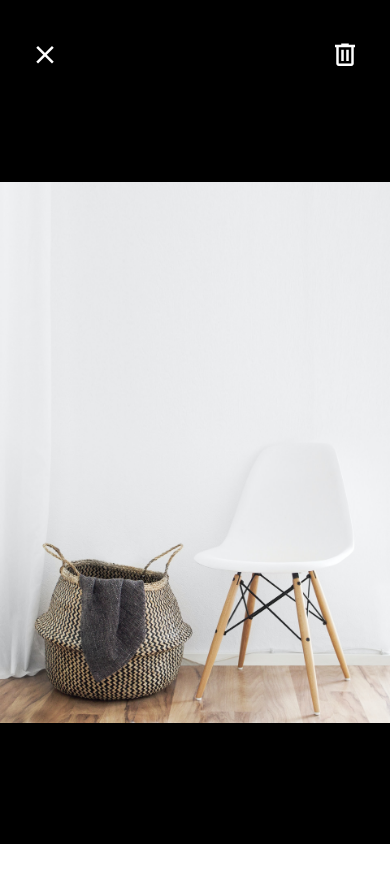
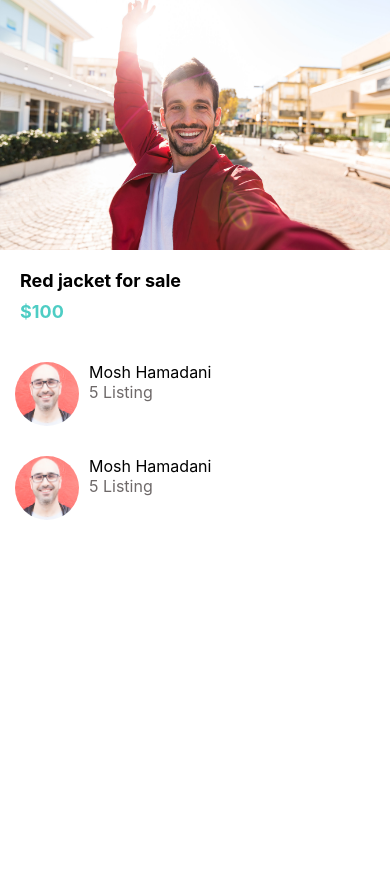
Before and after one commit to TAYBI/Done-with-it, a React Native app: screen / in a window 390 px wide. After the commit the page ends 844 px from the top, so only its background shows below. Built offline with nearby package versions, Linux system fonts and the light colour scheme.

Commit message:
improove ListingItemDetails

```diff
--- a/App.js
+++ b/App.js
@@ -5,11 +5,11 @@ import WelcomeScreen from "./app/screens/WelcomeScreen";
 import ViewImageScreen from "./app/screens/ViewImageScreen";
 import LoginButton from "./app/components/LoginButton";
 import Card from "./app/components/Card";
+import ListingDetailsScreen from "./app/screens/ListingDetailsScreen";
 
 import image from "./app/assets/jacket.jpg";
 import image2 from "./app/assets/couch.jpg";
-import ListingDetailsScreen from "./app/screens/ListingDetailsScreen";
 
 export default function App() {
-  return <ViewImageScreen />;
+  return <ListingDetailsScreen />;
 }
--- /dev/null
+++ b/app/components/ListItem.js
@@ -0,0 +1,41 @@
+import React from "react";
+import { Image, StyleSheet, Text, View } from "react-native";
+
+import colors from "../config/colors";
+
+function ListItem({ title, subTitle, image }) {
+  return (
+    <View style={styles.listionCard}>
+      <Image style={styles.imageProfile} source={image} />
+      <View style={{ paddingLeft: 10 }}>
+        <Text style={{ fontSize: 16, textTransform: "capitalize" }}>
+          {title}{" "}
+        </Text>
+        <Text
+          style={{
+            fontSize: 16,
+            textTransform: "capitalize",
+            color: colors.medium,
+          }}
+        >
+          {subTitle}
+        </Text>
+      </View>
+    </View>
+  );
+}
+
+const styles = StyleSheet.create({
+  imageProfile: {
+    width: 64,
+    height: 64,
+    borderRadius: 45,
+  },
+  listionCard: {
+    flexDirection: "row",
+    backgroundColor: colors.white,
+    padding: 15,
+  },
+});
+
+export default ListItem;
--- a/app/screens/ListingDetailsScreen.js
+++ b/app/screens/ListingDetailsScreen.js
@@ -1,5 +1,6 @@
 import React from "react";
 import { Image, View, StyleSheet, Text } from "react-native";
+import ListItem from "../components/ListItem";
 import colors from "../config/colors";
 
 function ListingDetailsScreen(props) {
@@ -10,26 +11,16 @@ function ListingDetailsScreen(props) {
         <Text style={styles.title}>Red jacket for sale</Text>
         <Text style={styles.subTitle}>$100</Text>
       </View>
-      <View style={styles.listionCard}>
-        <Image
-          style={styles.imageProfile}
-          source={require("../assets/mosh.jpg")}
-        />
-        <View style={{ paddingLeft: 10 }}>
-          <Text style={{ fontSize: 16, textTransform: "capitalize" }}>
-            Mosh hamadani
-          </Text>
-          <Text
-            style={{
-              fontSize: 16,
-              textTransform: "capitalize",
-              color: colors.medium,
-            }}
-          >
-            5 Listing
-          </Text>
-        </View>
-      </View>
+      <ListItem
+        image={require("../assets/mosh.jpg")}
+        title="mosh hamadani"
+        subTitle="5 listing"
+      />
+      <ListItem
+        image={require("../assets/mosh.jpg")}
+        title="mosh hamadani"
+        subTitle="5 listing"
+      />
     </View>
   );
 }
@@ -39,19 +30,10 @@ const styles = StyleSheet.create({
     width: "100%",
     height: 250,
   },
-  imageProfile: {
-    width: 64,
-    height: 64,
-    borderRadius: 45,
-  },
-  listionCard: {
-    flexDirection: "row",
-    backgroundColor: colors.white,
-    padding: 15,
-  },
   textContainer: {
     backgroundColor: colors.white,
     padding: 20,
+    marginBottom: 5,
   },
   title: {
     fontSize: 18,
--- a/app/screens/ViewImageScreen.js
+++ b/app/screens/ViewImageScreen.js
@@ -44,7 +44,7 @@ const styles = StyleSheet.create({
     right: 30,
   },
   image: {
-    marginTop: 30,
+    marginTop: 20,
     width: "100%",
     height: "100%",
   },
```
